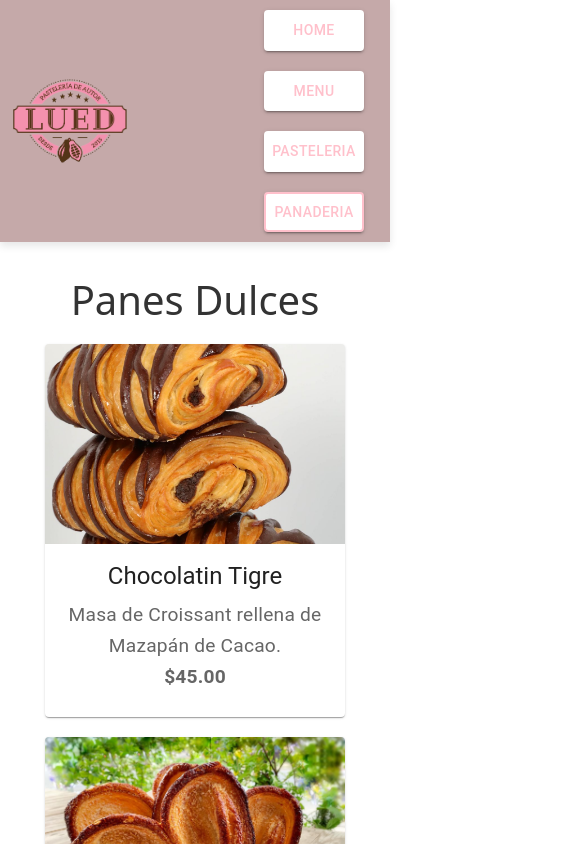
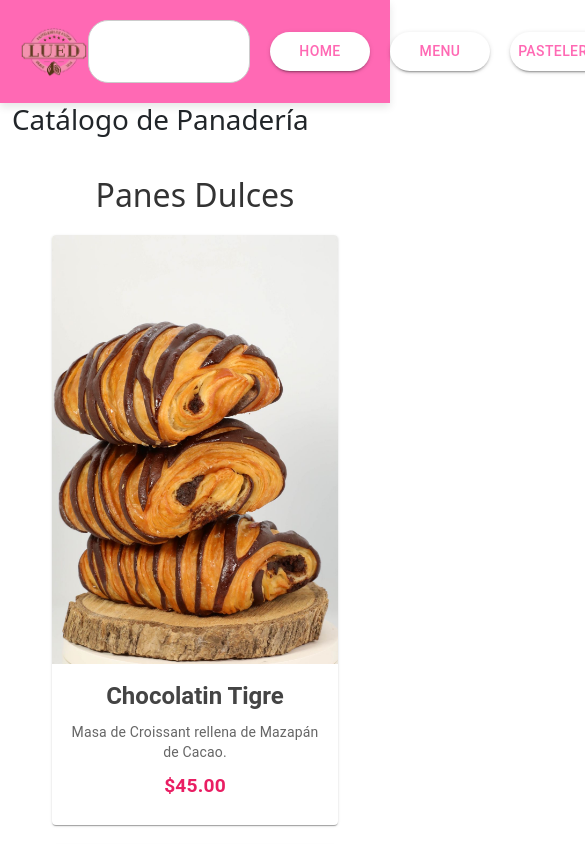
Before and after one commit to luedP/Lued, a React (Vite) app in the folder web-lued/: page /Panaderia in a window 390 px wide. Shown: the top 844 px of the page, 585 px wide, since content can reach past the window. Built offline with nearby package versions, Linux system fonts and the light colour scheme.

Commit message:
cambios en los estilos

```diff
--- a/web-lued/src/components/cardpanaderia/cardpanaderia.css
+++ /dev/null
@@ -1,23 +0,0 @@
-.catalogo {
-  padding: 20px;
-}
-
-.categoria {
-  margin-bottom: 20px;
-}
-
-.seccion {
-  display: flex;
-  flex-wrap: wrap;
-  gap: 20px;
-  justify-content: center;
-}
-
-.producto-card {
-  width: 300px;
-  /* Estilos adicionales según necesidades */
-}
-.producto-card .precio {
-  margin-top: auto; /* Coloca el precio al final del contenedor */
-  font-weight: bold;
-}
--- a/web-lued/src/components/cardpanaderia/cardpanaderia.jsx
+++ b/web-lued/src/components/cardpanaderia/cardpanaderia.jsx
@@ -1,5 +1,5 @@
 import React, { useContext } from 'react';
-import './cardpanaderia.css'; // Asegúrate de importar los estilos CSS adecuadamente
+import './cardpanaderia.scss'; // Asegúrate de importar los estilos CSS adecuadamente
 import { SearchContext } from '../context/SearchContext'; // Asegúrate de importar desde la ruta correcta
 import { Card, CardContent, CardMedia, Typography } from '@mui/material';
 
@@ -50,7 +50,6 @@ const productos = [
 const CardPanaderia = () => {
   const { searchTerm } = useContext(SearchContext);
 
-  // Función para filtrar los productos según la categoría y el término de búsqueda
   const filterProducts = (category) => {
     return productos.filter(producto =>
       producto.categoria === category &&
@@ -58,19 +57,13 @@ const CardPanaderia = () => {
     );
   };
 
-  // Filtrar productos por categorías
   const dulces = filterProducts('Panes Dulces');
   const salados = filterProducts('Panes Salados');
 
   return (
     <div className="catalogo">
-      {/* Mostrar categoría de Panes Dulces si hay productos */}
       {renderCategoria(dulces, 'Panes Dulces')}
-
-      {/* Mostrar categoría de Panes Salados si hay productos */}
       {renderCategoria(salados, 'Panes Salados')}
-
-      {/* Mostrar mensaje si no hay productos en ninguna categoría */}
       {dulces.length === 0 && salados.length === 0 && (
         <p>No se encontraron productos.</p>
       )}
@@ -78,7 +71,6 @@ const CardPanaderia = () => {
   );
 };
 
-// Función para renderizar la categoría si hay productos
 const renderCategoria = (productos, categoria) => {
   if (productos.length > 0) {
     return (
@@ -110,7 +102,7 @@ const renderCategoria = (productos, categoria) => {
       </div>
     );
   }
-  return null; // Retornar null si no hay productos en la categoría
+  return null;
 };
 
 export default CardPanaderia;
--- /dev/null
+++ b/web-lued/src/components/cardpanaderia/cardpanaderia.scss
@@ -0,0 +1,60 @@
+.catalogo {
+  display: flex;
+  flex-direction: column;
+  align-items: center;
+  margin: 20px;
+}
+
+.categoria {
+  width: 100%;
+  margin-bottom: 40px;
+  h1 {
+    text-align: center;
+    margin-bottom: 20px;
+    font-size: 2em;
+    color: #333;
+  }
+  .seccion {
+    display: flex;
+    flex-wrap: wrap;
+    justify-content: center;
+    gap: 20px;
+  }
+}
+
+.producto-card {
+  width: 300px;
+  transition: transform 0.2s;
+  box-shadow: 0 4px 8px rgba(0, 0, 0, 0.1);
+  &:hover {
+    transform: scale(1.05);
+    box-shadow: 0 8px 16px rgba(0, 0, 0, 0.2);
+  }
+
+  img {
+    width: 100%;
+    height: auto;
+    border-top-left-radius: 4px;
+    border-top-right-radius: 4px;
+  }
+
+  .MuiCardContent-root {
+    padding: 16px;
+    text-align: center;
+    .MuiTypography-h5 {
+      font-size: 1.5em;
+      font-weight: bold;
+      color: #444;
+    }
+    .MuiTypography-body2 {
+      margin: 10px 0;
+      color: #666;
+    }
+    .precio {
+      font-size: 1.2em;
+      font-weight: bold;
+      color: #e91e63;
+      margin-top: auto; /* Alinear el precio en la parte inferior del card */
+    }
+  }
+}
--- a/web-lued/src/layouts/header.scss
+++ b/web-lued/src/layouts/header.scss
@@ -1,158 +1,106 @@
+// header.scss
+
+$primary-color: #ff69b4;
+$secondary-color: #ffffff;
+$hover-color: #f0f0f0;
+$border-color: #ccc;
+$box-shadow-color: rgba(0, 0, 0, 0.1);
+
 .header {
-    position: fixed;
-    top: 0;
-    left: 0;
-    width: 100%;
-    background-color: #c5a9a9;
   display: flex;
   justify-content: space-between;
   align-items: center;
-    padding: 10px 40px; /* Ajuste del padding para reducir la altura */
-    box-shadow: 0 4px 8px rgba(0, 0, 0, 0.1);
-    z-index: 1000;
-    transition: background-color 0.3s ease;
+  padding: 0 20px;
+  background-color: $primary-color;
+  box-shadow: 0 4px 8px $box-shadow-color;
 
-    .header__logo {
-      color: #3d3d3d;
-      text-decoration: none;
-      letter-spacing: 2px;
+  &__logo img {
+    height: 50px;
+  }
+
+  &__center {
+    flex: 1;
     display: flex;
-      align-items: center;
+    justify-content: center;
 
-      img {
-        width: 120px;
-        height: auto;
-        margin-right: 10px;
+    .header__search-bar {
+      width: 100%;
+      max-width: 500px;  // Tamaño máximo del buscador
+      padding: 20px 80px;  // Ajuste del padding para un buscador más fino
+      margin: 20px 0;  // Ajuste de márgenes superior e inferior
+      border: 1px solid $border-color;
+      border-radius: 20px;
+      transition: all 0.3s ease;
+      background-color: $secondary-color;
+      font-size: 14px;  // Tamaño del texto
+
+
+      &:focus {
+        border-color: $primary-color;
+        box-shadow: 0 0 5px rgba(255, 105, 180, 0.5);
+        outline: none;
+      }
+
+      &::placeholder {
+        color: $primary-color;
+      }
     }
   }
 
-    .header__nav-list {
+  &__nav-list {
     display: flex;
-      gap: 20px;
     list-style: none;
+    margin: 0;
+    padding: 0;
+
+    .header__list-item {
+      margin-left: 20px;
 
       .header__item-link {
-        color: #3d3d3d;
         text-decoration: none;
-        letter-spacing: 2px;
-        transition: color 0.3s ease;
+
+        &.header__item-link--is--active {
+          .MuiButton-root {
+            border: 2px solid $secondary-color;
+          }
+        }
+
+        .MuiButton-root {
+          transition: all 0.3s ease;
+          background-color: $secondary-color;
+          color: $primary-color;
+          border-radius: 20px;
+          padding: 5px 20px;
 
           &:hover {
-          color: #000;
-          border-bottom: solid 2px #3d3d3d;
-        }
-
-        &--is--active {
-          color: #000;
-          border-bottom: solid 2px #3d3d3d;
+            background-color: $hover-color;
           }
         }
       }
     }
+  }
+}
+// Agrega esto al final de tu archivo header.scss
 
-  // Media Queries para dispositivos más pequeños (ej. móviles)
-  @media (max-width: 768px) {
-    .header {
-      padding: 10px;
+.card {
+  display: flex;
+  flex-direction: column;
+  justify-content: center;
+  align-items: center;
+  text-align: center;
+  padding: 20px;
+  background-color: $secondary-color;
+  border-radius: 10px;
+  box-shadow: 0 4px 8px $box-shadow-color;
 }
 
-    .header__center {
-      display: none; /* Oculta el centro en dispositivos pequeños */
-    }
-
-    .header__nav-list {
-      flex-direction: column;
-      gap: 10px;
-      margin-right: 0;
-    }
-  }
-
-
-  // Estilos para el contenido general de la página
-  .container {
-    margin-top: 120px; /* Ajustado el margen para mayor espacio entre el header y el contenido */
-    padding: 20px;
-    text-align: center;
-
-    h1 {
-      font-size: 2.5rem;
-      color: #333;
-      margin-bottom: 20px;
-    }
-
-    p {
-      font-size: 1.2rem;
-      color: #666;
-      line-height: 1.6;
-    }
-  }
-
-  // Estilos adicionales para el contenido específico de .header__center
-  .header__center {
-    background-color: #f0f0f0;
-    border-radius: 10px;
-    box-shadow: 0 2px 4px rgba(0, 0, 0, 0.1);
-    padding: 20px;
-    margin: 20px auto;
-    max-width: 600px;
-
-    h1 {
-      font-size: 2rem;
-      color: #333;
+.card__title {
+  font-size: 18px;
+  color: $primary-color;
   margin-bottom: 10px;
 }
 
-    p {
-      font-size: 1.2rem;
-      color: #666;
-      line-height: 1.6;
+.card__description {
+  font-size: 14px;
+  color: #333;
 }
-
-    button {
-      background-color: #4caf50;
-      color: white;
-      border: none;
-      padding: 10px 20px;
-      text-align: center;
-      text-decoration: none;
-      display: inline-block;
-      font-size: 1.2rem;
-      margin-top: 15px;
-      cursor: pointer;
-      border-radius: 5px;
-      transition: background-color 0.3s ease;
-
-      &:hover {
-        background-color: #45a049;
-      }
-    }
-  }
-
-  .header__nav-list {
-    list-style: none;
-    display: flex;
-    padding: 0;
-    margin: 0;
-  }
-
-  .header__list-item {
-    margin-right: 16px;
-  }
-
-  .active-link {
-    text-decoration: none;
-  }
-
-  .inactive-link {
-    text-decoration: none;
-  }
-
-  .active-button {
-    background-color: #1976d2;
-    color: white;
-  }
-
-  .inactive-button {
-    background-color: #e0e0e0;
-    color: black;
-  }
```
Lines whose indentation alone changed are shown as unchanged.
